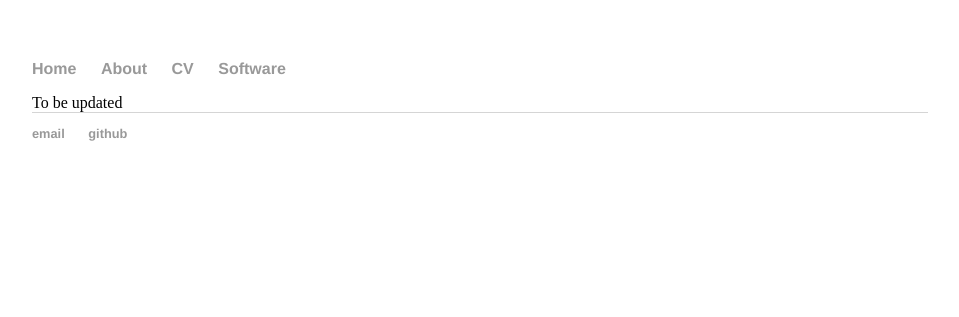
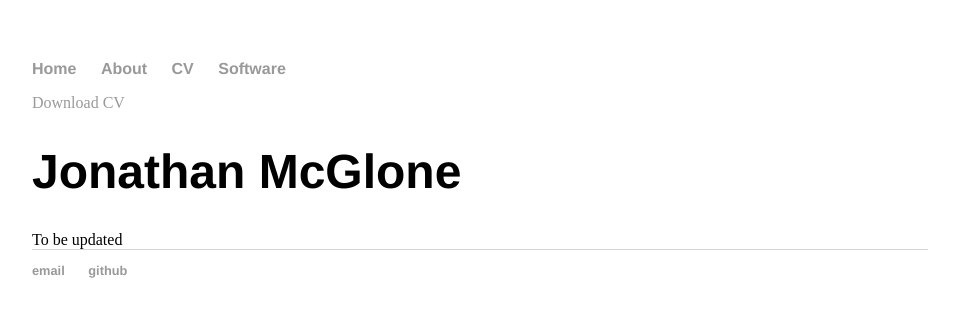
Before and after one commit to philhchen/philhchen.github.io, a Jekyll site: the page built from cv/index.html, in a window 1280 px wide. Shown: the top 317 px of the page, without its empty margins (160-1119 px from the left). Built offline with Jekyll 4.4.1, drawn with Linux system fonts in a browser that asks for light colours.

Commit message:
Update index.html

```diff
--- a/cv/index.html
+++ b/cv/index.html
@@ -2,4 +2,9 @@
 layout: default
 title: CV
 ---
-To be updated
+<div class="cv">
+  <a href="/files/McGlone-CV-2015.pdf" class="btn btn-default pull-right" title="Download CV as PDF">Download CV</a>
+  <span itemprop="name"><h1>Jonathan McGlone</h1></span>
+
+  To be updated
+</div>
```
